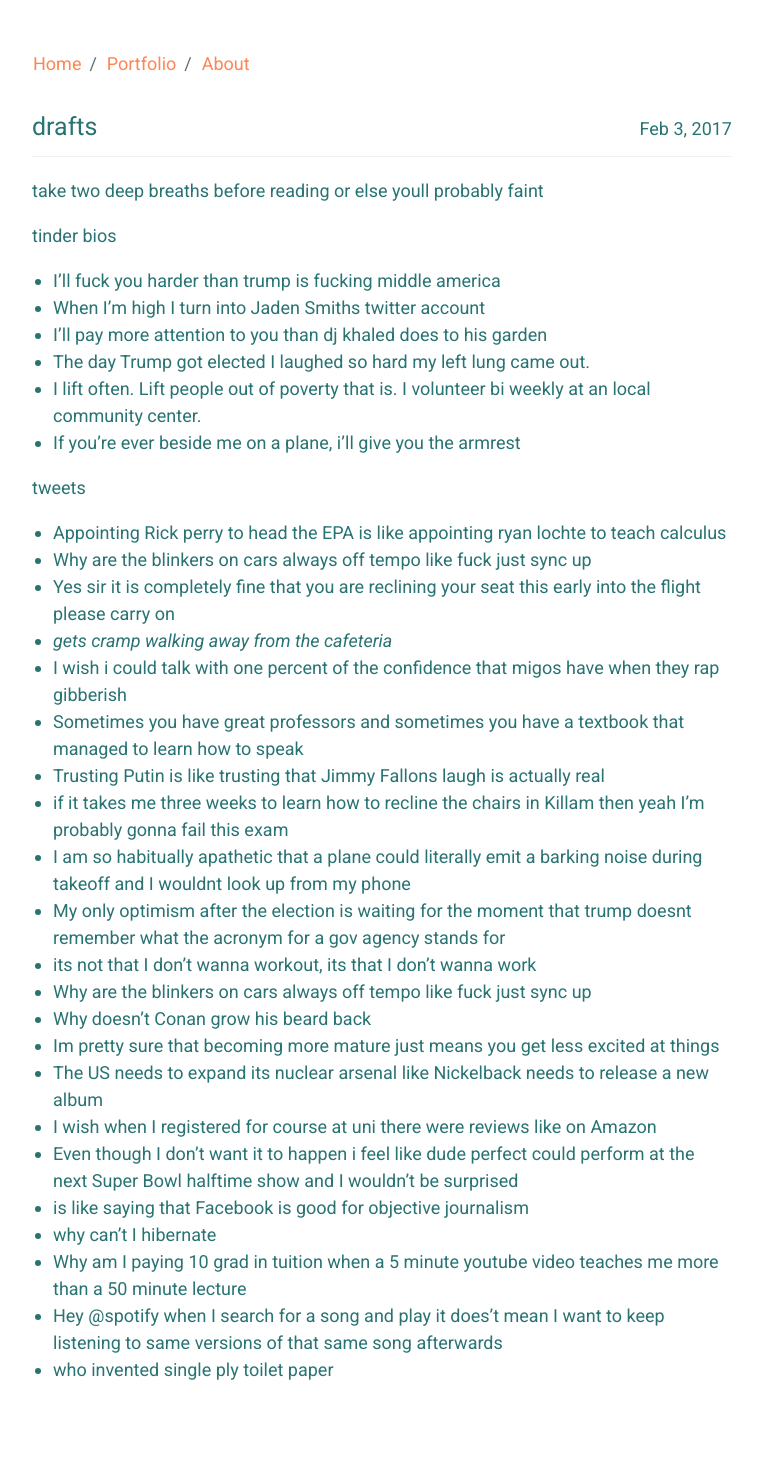
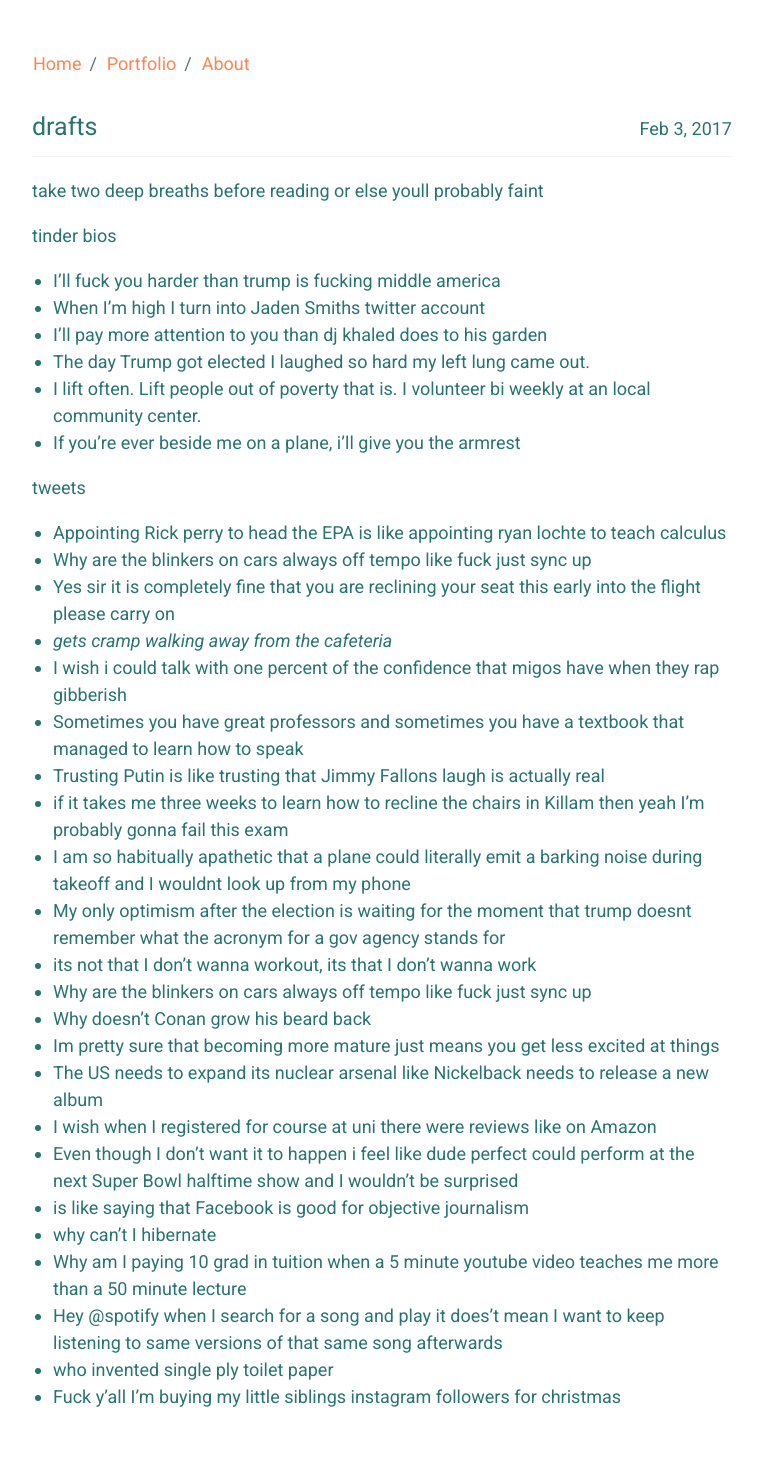
Before and after one commit to iamkahvi/iamkahvi.github.io, a Jekyll site: the page built from _posts/2017-02-03-drafts.md, in a window 1280 px wide. Shown: the whole page, without its empty margins (258-1021 px from the left). Built offline with Jekyll 4.4.1, drawn with Linux system fonts in a browser that asks for light colours; before the commit the page ends 1433 px from its top, so only the background shows below that.

Commit message:
New draft tweet

```diff
--- a/_posts/2017-02-03-drafts.md
+++ b/_posts/2017-02-03-drafts.md
@@ -38,3 +38,4 @@ tweets
 - Why am I paying 10 grad in tuition when a 5 minute youtube video teaches me more than a 50 minute lecture
 - Hey @spotify when I search for a song and play it does’t mean I want to keep listening to same versions of that same song afterwards
 - who invented single ply toilet paper
+- Fuck y’all I’m buying my little siblings instagram followers for christmas
```
